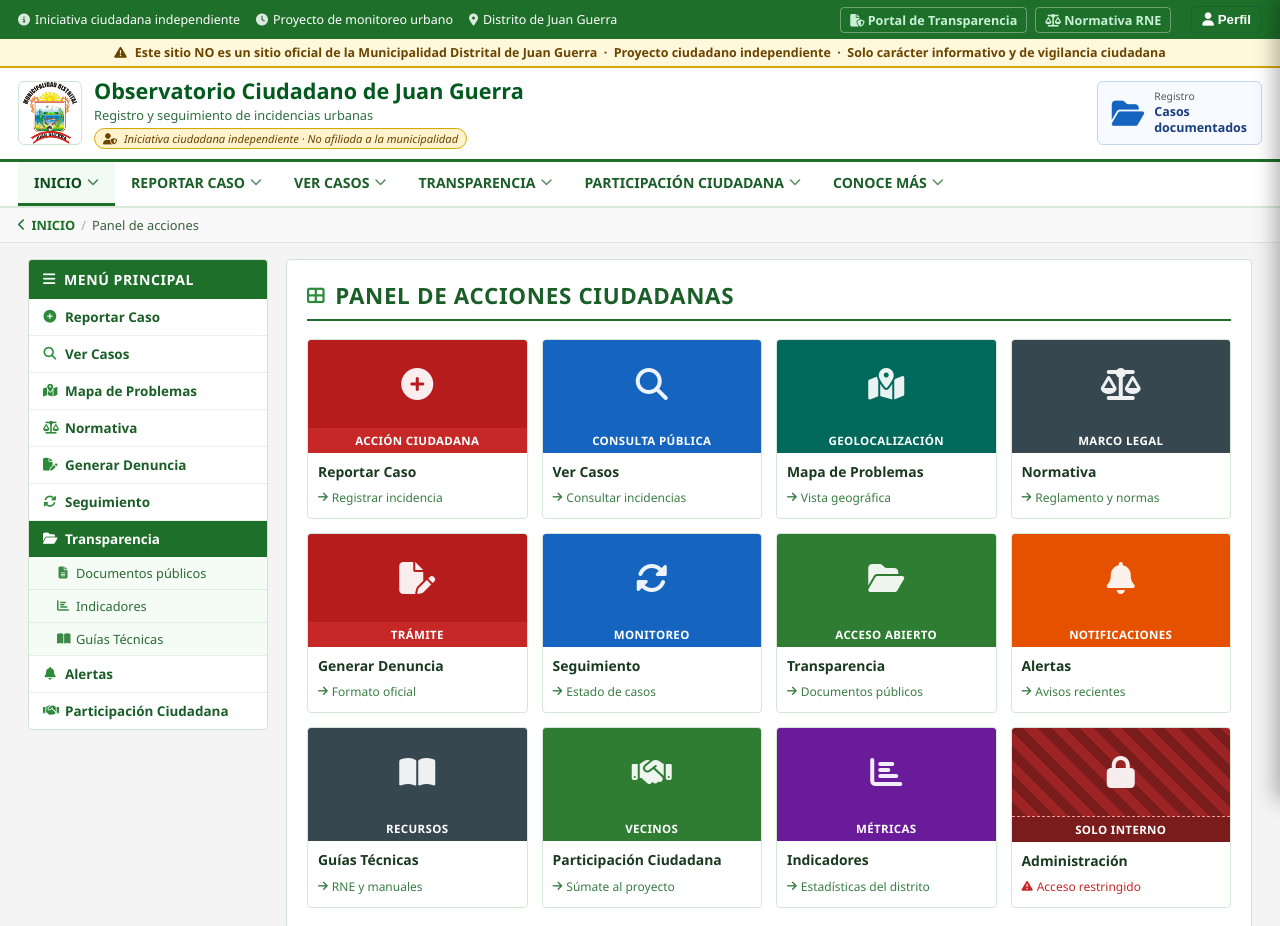
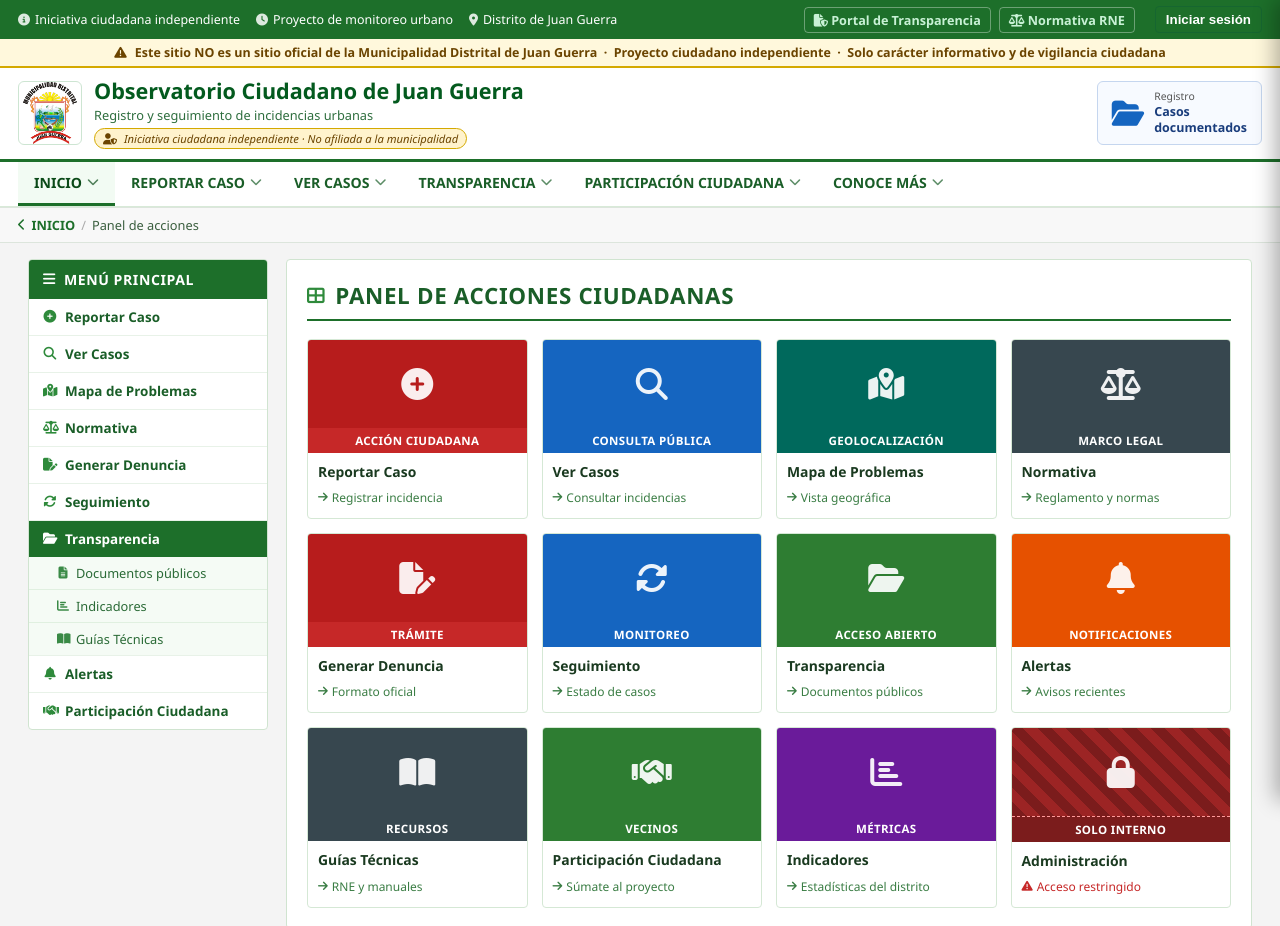
Before and after one commit to hilterstudios-create/ciudadano-juan-guerrino, a website: page inicio.html in a window 1280 px wide. Shown: the top 926 px of the page. Drawn offline with Linux system fonts and the light colour scheme.

```diff
--- a/inicio.html
+++ b/inicio.html
@@ -396,16 +396,19 @@
         function updateProfileDrawer() {
             const statusEl = document.getElementById('profile-status-right');
             const actionsEl = document.getElementById('profile-actions-right');
+            const profileBtn = document.querySelector('.profile-btn');
 
             if (!session) {
                 statusEl.innerHTML = '<p><strong>Sesión no iniciada</strong><br>Inicia sesión para usar todas las funcionalidades.</p>';
                 actionsEl.innerHTML = '<button class="action-btn login" onclick="window.location.href=\'/auth/google\';">Iniciar sesión con Google</button>';
+                if (profileBtn) profileBtn.textContent = 'Iniciar sesión';
             } else {
                 const name = session.nombre || 'Usuario';
                 const role = session.rol || 'usuario';
                 statusEl.innerHTML = `<p><strong>${name}</strong></p><p>${session.email || ''}</p><span class="role-tag">Rol: ${role}</span>`;
                 let extra = role === 'admin' ? '<p style="margin-top: 10px;">Acceso administrativo</p>' : '<p style="margin-top: 10px;">Acceso como usuario</p>';
                 actionsEl.innerHTML = `${extra}<button class="action-btn logout" onclick="logout();">Cerrar sesión</button>`;
+                if (profileBtn) profileBtn.textContent = 'Perfil';
             }
         }
 
@@ -424,6 +427,18 @@
                 session = JSON.parse(user);
             }
             updateProfileDrawer();
+        }
+
+        function setupHoverDrawer() {
+            const btn = document.querySelector('.profile-btn');
+            const drawer = document.getElementById('profile-drawer-right');
+            if (!btn || !drawer) return;
+            btn.addEventListener('mouseenter', () => drawer.classList.add('open'));
+            btn.addEventListener('mouseleave', () => setTimeout(() => {
+                if (!drawer.matches(':hover')) drawer.classList.remove('open');
+            }, 100));
+            drawer.addEventListener('mouseleave', () => drawer.classList.remove('open'));
+            drawer.addEventListener('mouseenter', () => drawer.classList.add('open'));
         }
 
         function initAuth() {
@@ -447,6 +462,7 @@
         document.addEventListener('DOMContentLoaded', () => {
             initAuth();
             loadSession();
+            setupHoverDrawer();
         });
     </script>
 
```
